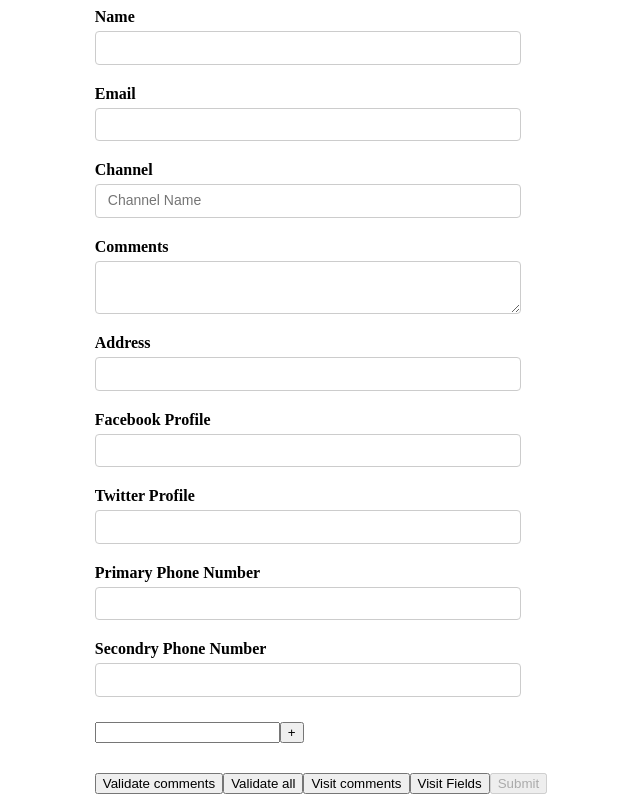
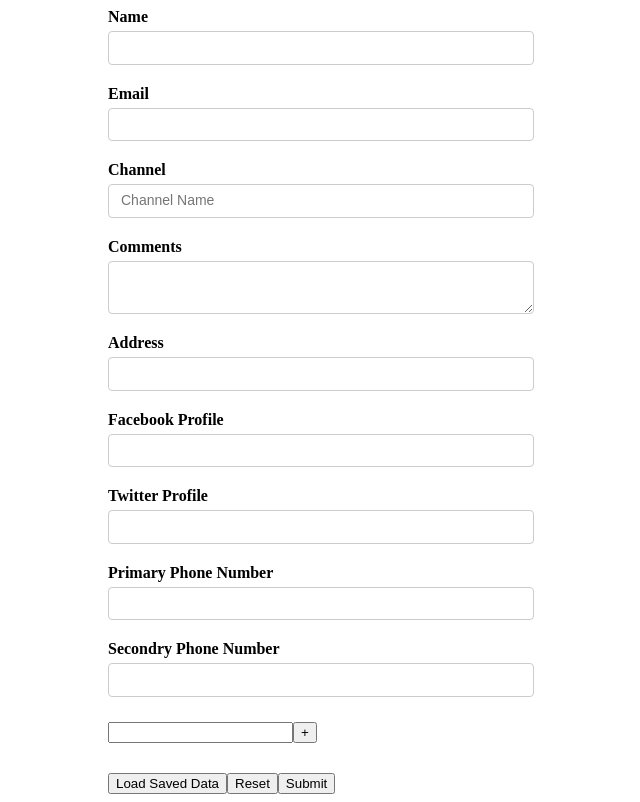
Before and after one commit to SAISURYA015/formik_react, a React (Vite) app in the folder clent/: page / in a window 1280 px wide. Shown: the whole page, without its empty margins (319-959 px from the left). Built offline with nearby package versions, Linux system fonts and the light colour scheme.

Commit message:
laod reset data

```diff
--- a/clent/src/components/YoutubeForm.jsx
+++ b/clent/src/components/YoutubeForm.jsx
@@ -1,4 +1,4 @@
-import React from 'react'
+import React, { useState } from 'react'
 import {
   Formik,
   Form,
@@ -24,10 +24,25 @@ const initialValues = {
   phNumbers: ['']
 }
 
+const savedValues = {
+  name: '',
+  email: '',
+  channel: '',
+  comments: '',
+  address: '',
+  social: {
+    facebook: '',
+    twitter: '',
+  },
+  phoneNumbers: ['', ''],
+  phNumbers: ['']
+}
+
 const onSubmit = (values, onSubmitProps) => {
   console.log('Form data', values)
-  console.log('submit props', onSubmitProps)
+  console.log('Submit props', onSubmitProps)
   onSubmitProps.setSubmitting(false)
+  onSubmitProps.resetForm()
 }
 
 const validate = values => {
@@ -64,28 +79,30 @@ const validationSchema = Yup.object({
 const validateComments = value => {
   let error
   if (!value) {
-    error = 'Required'
+    error = "Required"
   }
   return error
 }
 
 function YoutubeForm() {
-
+  const [formValues, setFormValues] = useState(null);
   // console.log('Form Values', formik.values)
   // console.log('Form Data', formik.errors)
   // console.log('Visted fields', formik.touched)
 
   return (
     <Formik
-      initialValues={initialValues}
+      // initialValues={initialValues}
+      initialValues={formValues || initialValues}
       validationSchema={validationSchema}
       onSubmit={onSubmit}
-    // validateOnChange={false}
-    // validateOnBlur={false}
+      enableReinitialize
+    // validateOnMount
     >
       {
         formik => {
-          console.log('Formik Props', formik)
+          console.log('Formik Props', formik);
+
           return (
             <Form>
               <div className='form-control'>
@@ -97,6 +114,7 @@ function YoutubeForm() {
                 />
                 <ErrorMessage name='name' component={TextError} />
               </div>
+              {/* email */}
               <div className='form-control'>
                 <label htmlFor='email'>Email</label>
                 <Field
@@ -110,6 +128,7 @@ function YoutubeForm() {
                   }
                 </ErrorMessage>
               </div>
+              {/* channel */}
               <div className='form-control'>
                 <label htmlFor='channel'>Channel</label>
                 <Field
@@ -120,6 +139,7 @@ function YoutubeForm() {
                 />
                 <ErrorMessage name='channel' />
               </div>
+              {/* comments */}
               <div className='form-control'>
                 <label htmlFor="comments">Comments</label>
                 <Field as='textarea' id='comments' name='comments' validate={validateComments} />
@@ -142,14 +162,17 @@ function YoutubeForm() {
                   }
                 </FastField>
               </div>
+              {/* facebook */}
               <div className='form-control'>
                 <label htmlFor="facebook">Facebook Profile</label>
                 <Field type="text" id="facebook" name="social.facebbok" />
               </div>
+              {/* twitter */}
               <div className='form-control'>
                 <label htmlFor="twitter">Twitter Profile</label>
                 <Field type="text" id="twitter" name="social.twitter" />
               </div>
+              {/* phonenumber */}
               <div className='form-control'>
                 <label htmlFor="primaryPh">Primary Phone Number</label>
                 <Field type="text" id="primaryPh" name="phoneNumbers[0]" />
@@ -158,8 +181,9 @@ function YoutubeForm() {
                 <label htmlFor="secondryPh">Secondry Phone Number</label>
                 <Field type="text" id="secondryPh" name="phoneNumbers[1]" />
               </div>
+              {/* list of pnone numbers */}
               <div className='form-control'>
-                <label htmlFor="List of Phonbe Numbers"></label>
+                <label htmlFor="List of Phone Numbers"></label>
                 <FieldArray name='phNumbers'>
                   {
                     (fieldArrayProps) => {
@@ -186,16 +210,18 @@ function YoutubeForm() {
                   }
                 </FieldArray>
               </div>
-              <button type='button' onClick={() => formik.validateField('comments')}>Validate comments</button>
-              <button type='button' onClick={() => formik.validateField()}>Validate all</button>
+              {/* <button type='button' onClick={() => formik.validateField('comments')}>Validate comments</button>
+              <button type='button' onClick={() => formik.validateForm()}>Validate all</button>
               <button type='button' onClick={() => formik.setFieldTouched('comments')}>Visit comments</button>
               <button type='button' onClick={() => formik.setTouched({
                 name: true,
                 email: true,
                 channel: true,
                 comments: true
-              })}>Visit Fields</button>
-              <button type='submit' style={{ marginTop: '10px' }} disabled={!formik.isValid || !formik.isSubmitting}>Submit</button>
+              })}>Visit Fields</button> */}
+              <button type='button' onClick={() => setFormValues(savedValues)}>Load Saved Data</button>
+              <button type='reset'>Reset</button>
+              <button style={{ marginTop: '10px' }} disabled={!formik.isValid || formik.isSubmitting}>Submit</button>
             </Form>
           )
         }
```
